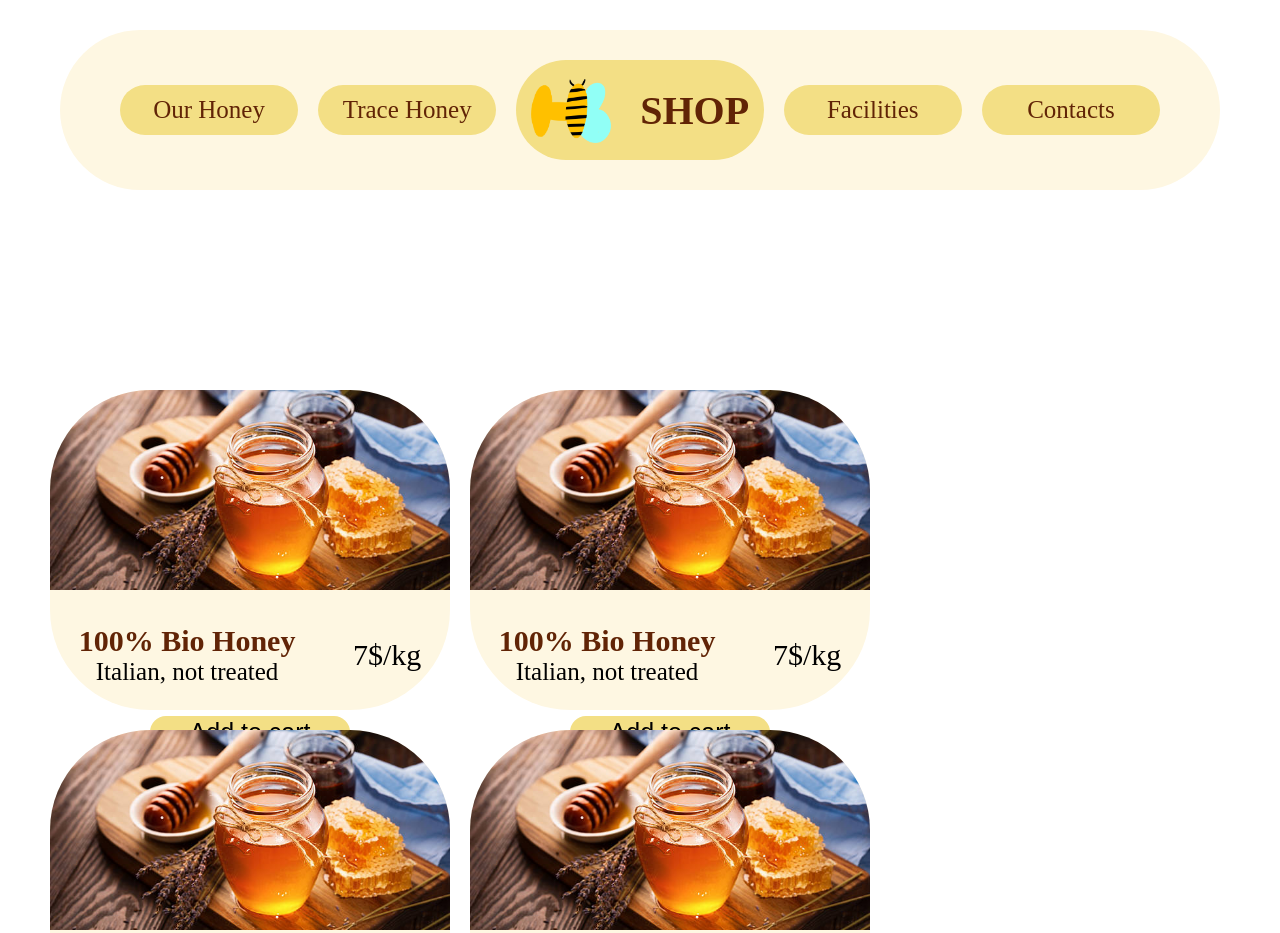
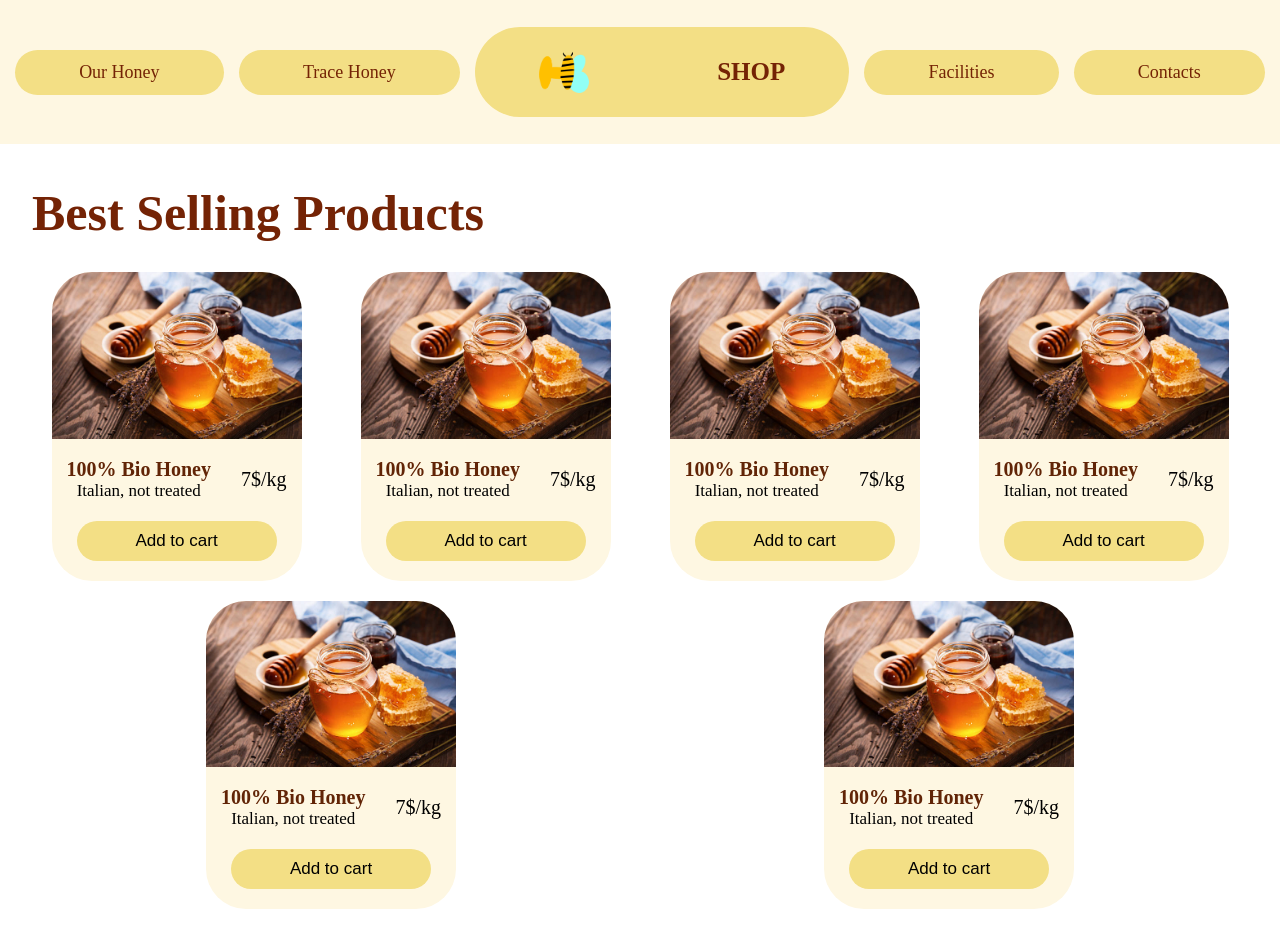
Before and after one commit to katethequeen/Pratica-S5L3, a plain HTML site: page index.html in a window 1280 px wide. Shown: the top 933 px of the page. Drawn offline with Linux system fonts and the light colour scheme.

Commit message:
Resizing elements

```diff
--- a/index.html
+++ b/index.html
@@ -10,17 +10,19 @@
     <!---------- NAVBAR ------------>
     <header>
       <nav>
-        <a href="#">Our Honey</a>
-        <a href="#">Trace Honey</a>
-        <a href="#" class="centerBeeBtn"><img src="./assets/img/logo.png" alt="logo" width="80px" />SHOP</a>
-        <a href="#">Facilities</a>
-        <a href="#">Contacts</a>
+        <a href="#" class="otherBtn">Our Honey</a>
+        <a href="#" class="otherBtn">Trace Honey</a>
+        <a href="#" class="centerBeeBtn"><img src="./assets/img/logo.png" alt="logo" width="50px" />SHOP</a>
+        <a href="#" class="otherBtn">Facilities</a>
+        <a href="#" class="otherBtn">Contacts</a>
       </nav>
     </header>
 
     <!---------- CARDS ------------>
     <main>
+      <h1>Best Selling Products</h1>
       <!-- CARD 1 -->
+      <div class="cards">
         <div class="card-container">
           <img src="./assets/img/honey.jpg" alt="honey" />
           <div class="info-box">
@@ -104,6 +106,7 @@
           </div>
           <button>Add to cart</button>
         </div>
+      </div>
     </main>
 
     <!------------ ARTICLE ----------->
--- a/style.css
+++ b/style.css
@@ -3,119 +3,137 @@
   margin: 0;
   padding: 0;
 }
-
-/*-- NAV Style --*/
 header {
   width: 100%;
 }
 header nav {
-  display: flex;
-  align-items: center;
   background-color: #fef7e2;
-  height: 20vh;
-  margin: 30px 60px;
-  border-radius: 100px;
-  padding-inline: 60px;
-  gap: 20px;
 }
 nav a {
   text-decoration: none;
   background: #f3df85;
-  height: 50px;
+  color: #742305;
   border-radius: 100px;
-  flex-basis: 18%;
-  display: flex;
-  justify-content: center;
-  align-items: center;
-  font-size: 25px;
-  color: #612406;
-}
-.centerBeeBtn {
-  flex-basis: 25%;
-  height: 100px;
-  font-size: 40px;
-  font-weight: 550;
-  justify-content: space-around;
+  font-size: 18px;
+  height: 45px;
 }
 
-/*-- CARD Style --*/
-
-main {
-  margin-top: 200px;
-  margin-inline: 50px;
-  display: flex;
-  gap: 20px;
-  flex-wrap: wrap;
+main h1 {
+  font-size: 50px;
+  color: #742305;
+  margin-block: 30px;
 }
 
 .card-container {
-  width: 400px;
-  height: 40vh;
-  border-radius: 100px;
+  border-radius: 40px;
   background-position: top;
   background-color: #fef7e2;
 }
 .card-container img {
   width: 100%;
-  height: 25vh;
   object-fit: cover;
-  border-top-left-radius: 100px;
-  border-top-right-radius: 100px;
+  border-top-left-radius: 40px;
+  border-top-right-radius: 40px;
 }
 .info-box {
   display: flex;
   align-items: center;
   justify-content: space-around;
-  margin-top: 30px;
+  margin-top: 15px;
 }
 .info-product h4 {
-  font-size: 30px;
+  font-size: 20px;
   color: #612406;
 }
 .info-product p {
-  font-size: 25px;
+  font-size: 17px;
   text-align: center;
 }
 .price p {
-  font-size: 30px;
+  font-size: 20px;
 }
 button {
+  display: block;
+  margin-inline: auto;
   width: 200px;
-  height: 4vh;
-  margin-inline: 25%;
-  margin-top: 30px;
+  height: 5vh;
+  margin-block: 20px;
   background-color: #f3df85;
   border-radius: 100px;
   border: none;
-  font-size: 25px;
-}
-
-/*---- LATEST Style -----*/
-footer {
-  margin-top: 100px;
-  margin-inline: 50px;
+  font-size: 17px;
 }
 footer h2 {
-  margin-left: 30px;
-  font-size: 50px;
-  font-weight: 900;
   color: #612406;
 }
 footer section {
   background-color: #fef7e2;
-  padding: 40px;
-  border-radius: 50px;
+  padding: 20px;
+  border-radius: 25px;
+  margin-top: 10px;
 }
-
 footer section h4 {
-  font-size: 35px;
+  font-size: 30px;
   color: #612406;
 }
 footer section p {
-  font-size: 25px;
+  font-size: 20px;
   color: #612406;
   margin-block: 20px;
 }
 footer section img {
   width: 100%;
+  margin-top: 20px;
 }
+
+@media screen and (min-width: 576px) {
+  /*-- NAV Style --*/
+  header nav {
+    display: flex;
+    align-items: center;
+    height: 18vh;
+    padding-inline: 15px;
+    gap: 15px;
+  }
+  nav a {
+    flex-grow: 1;
+    display: flex;
+    justify-content: center;
+    align-items: center;
+  }
+  .centerBeeBtn {
+    flex-grow: 2;
+    height: 90px;
+    font-size: 25px;
+    font-weight: 550;
+    justify-content: space-around;
+  }
+
+  /*-- CARD Style --*/
+
+  main {
+    margin-top: 40px;
+    gap: 20px;
+    width: 95%;
+    margin-inline: auto;
+  }
+  .cards {
+    display: flex;
+    flex-wrap: wrap;
+    gap: 20px;
+  }
+  .card-container {
+    margin-inline: auto;
+    width: 250px;
+  }
+
+  /*---- LATEST Style -----*/
+  footer {
+    width: 95%;
+    margin-top: 50px;
+    margin-inline: auto;
+  }
+  footer h2 {
+    font-size: 50px;
+  }
+}
```
Also changed, not shown: mockups/extralarge.png (added), mockups/medium-large.png (added), mockups/medium.png (added), mockups/mobile.png (added), mockups/tablet.png (added). Lines whose indentation alone changed are shown as unchanged.
